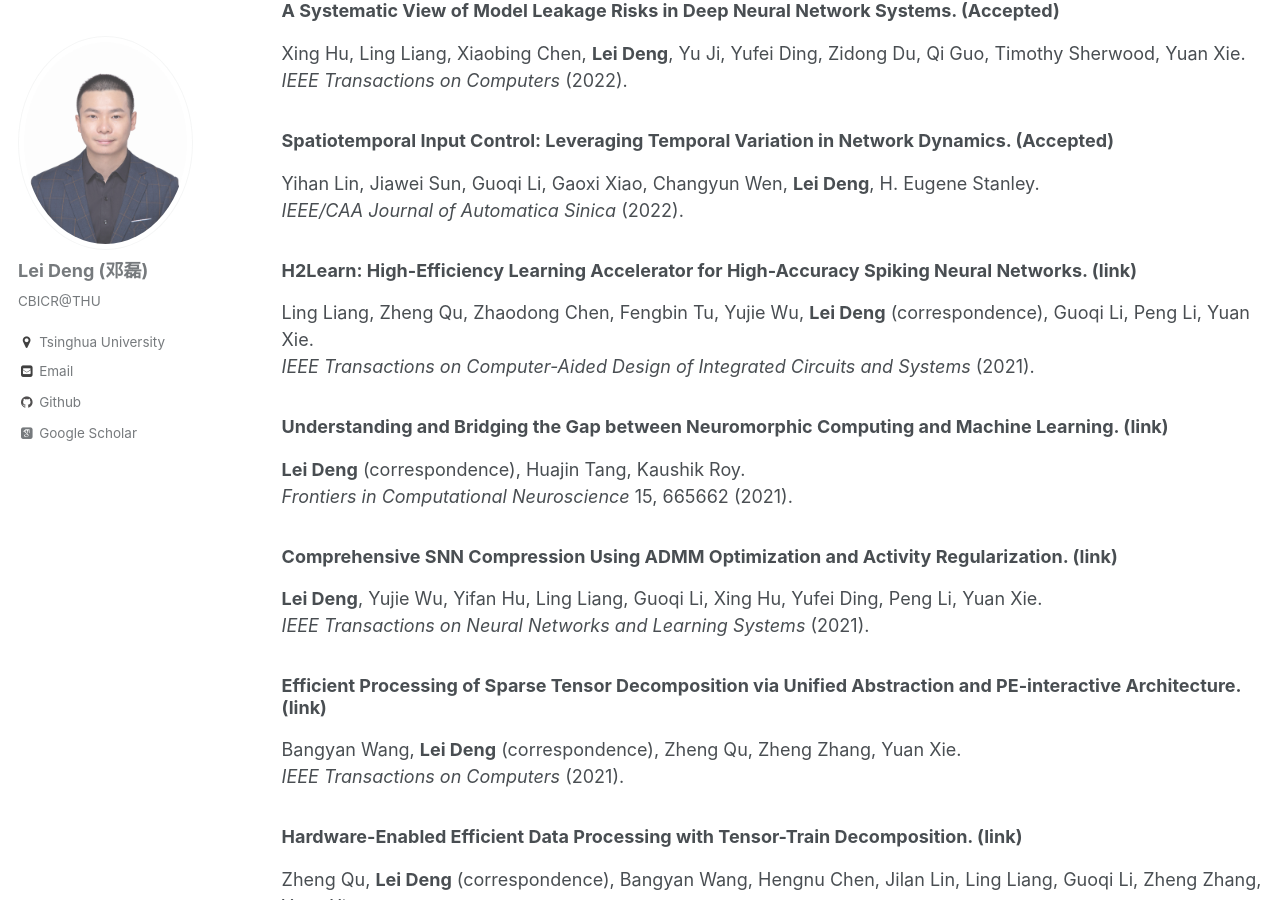
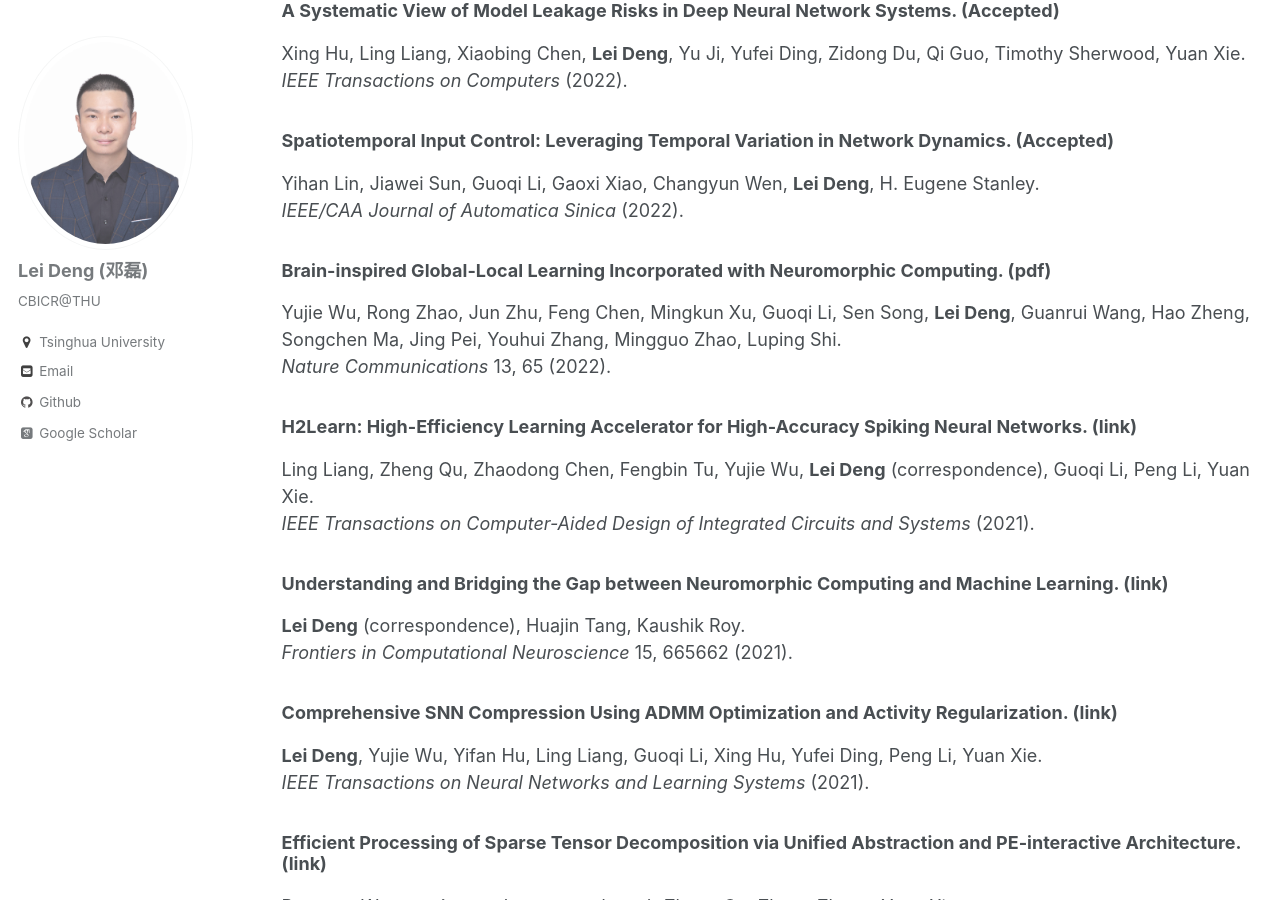
Before and after one commit to dllfei/dllfei.github.io, a Jekyll site: the page built from _pages/publications.md, in a window 1280 px wide and 900 px high, scrolled down 450 px. Built offline with Jekyll 4.4.1, drawn with Linux system fonts in a browser that asks for light colours; some web fonts are replaced; some of the changed text lies outside the part shown.

Commit message:
Update publications.md

```diff
--- a/_pages/publications.md
+++ b/_pages/publications.md
@@ -19,6 +19,10 @@ Xing Hu, Ling Liang, Xiaobing Chen, **Lei Deng**, Yu Ji, Yufei Ding, Zidong Du,
 ### Spatiotemporal Input Control: Leveraging Temporal Variation in Network Dynamics. (Accepted) <br />
 Yihan Lin, Jiawei Sun, Guoqi Li, Gaoxi Xiao, Changyun Wen, **Lei Deng**, H. Eugene Stanley. <br />
 *IEEE/CAA Journal of Automatica Sinica* (2022).
+
+### Brain-inspired Global-Local Learning Incorporated with Neuromorphic Computing. ([pdf](https://www.nature.com/articles/s41467-021-27653-2.pdf)) <br />
+Yujie Wu, Rong Zhao, Jun Zhu, Feng Chen, Mingkun Xu, Guoqi Li, Sen Song, **Lei Deng**, Guanrui Wang, Hao Zheng, Songchen Ma, Jing Pei, Youhui Zhang, Mingguo Zhao, Luping Shi. <br />
+*Nature Communications* 13, 65 (2022).
 
 ### H2Learn: High-Efficiency Learning Accelerator for High-Accuracy Spiking Neural Networks. ([link](https://ieeexplore.ieee.org/document/9662447)) <br />
 Ling Liang, Zheng Qu, Zhaodong Chen, Fengbin Tu, Yujie Wu, **Lei Deng** (correspondence), Guoqi Li, Peng Li, Yuan Xie. <br />
@@ -247,6 +247,10 @@ Guoqi Li, Wuhua Hu, Gaoxi Xiao, **Lei Deng**, Pei Tang, Jing Pei, Luping Shi. <b
 Ling Liang, Zhaodong Chen, **Lei Deng** (correspondence), Fengbin Tu, Guoqi Li, Yuan Xie. <br />
 in *Design, Automation and Test in Europe (DATE)*, Virtual Event, March 2022.
 
+### Spiking Neural Network Integrated Circuits: A Review of Trends and Future Directions. (Accepted) <br />
+Arindam Basu, Charlotte Frenkel, **Lei Deng**, Xueyong Zhang. <br />
+in *IEEE Custom Integrated Circuits Conference (CICC)*, Newport Beach, USA, April 2022. (Oral; all authors contribute equally)
+
 ### A One-for-All and O(Vlog(V))-cost Solution for Parallel Merge Style Operations on Sorted Key-Value Arrays. (Accepted) <br />
 Bangyan Wang, **Lei Deng**, Fei Sun, Guohao Dai, Liu Liu, Yu Wang, Yuan Xie. <br />
 in *International Conference on Architectural Support for Programming Languages and Operating Systems (ASPLOS)*, Lausanne, Switzerland, February 2022. (acceptance rate: 20%)
```
Also changed, not shown: other parts of _pages/publications.md (+0 -4 lines).
